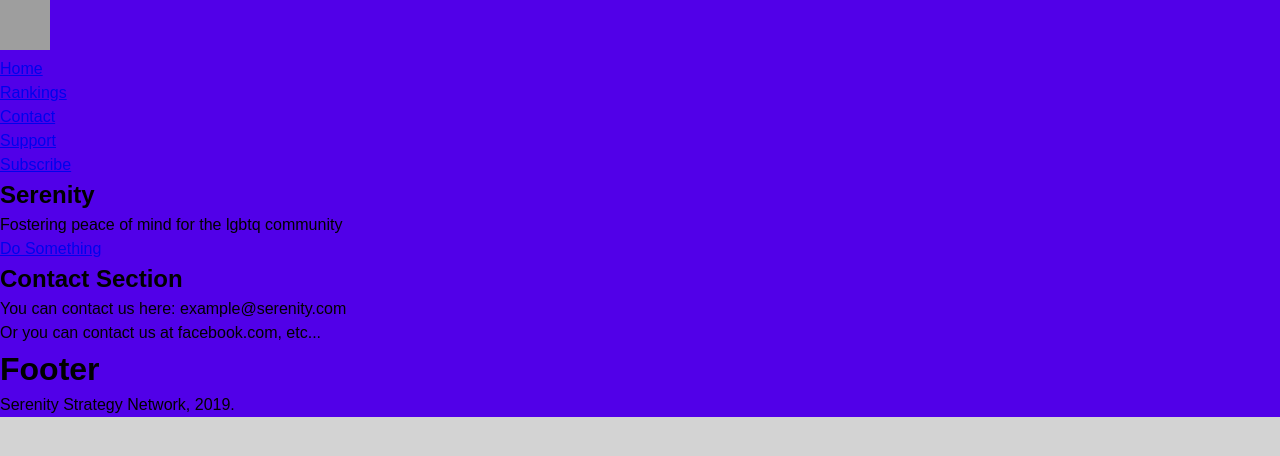
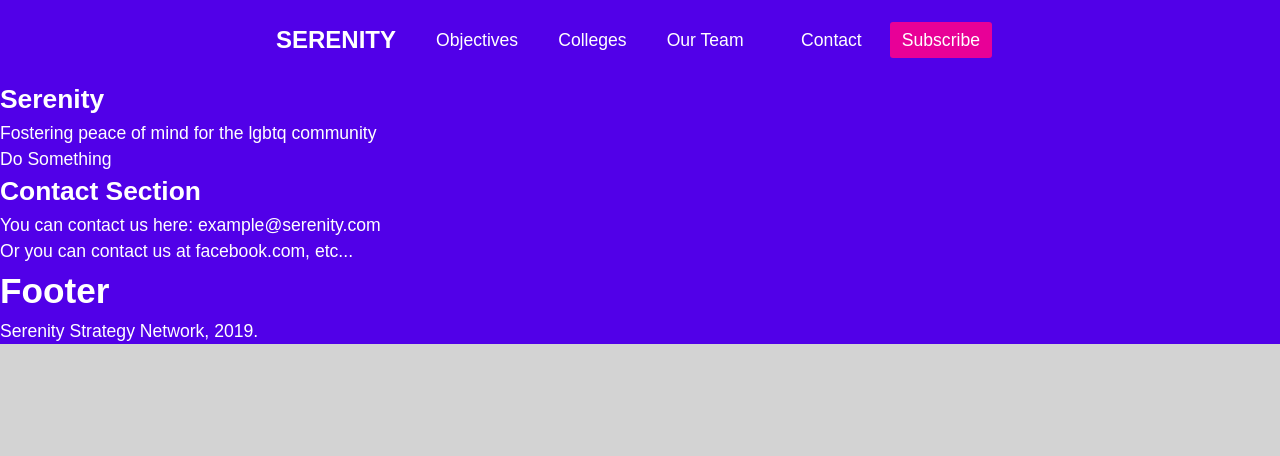
Before and after one commit to nstranquist/serenity-design, a plain HTML site: page index.html in a window 1280 px wide. Drawn offline with Linux system fonts and the light colour scheme; grey boxes are pictures that could not be loaded.

Commit message:
navbar finished for now

```diff
--- a/base.css
+++ b/base.css
@@ -35,8 +35,17 @@ html {
 body {
    font-family: sans-serif;
    line-height: 1.5;
+   font-size: 1.1rem;
    background: lightgray;
+   color: var(--white);
 }
 main {
    display: block;
 }
+ul {
+    list-style-type: none;
+}
+a {
+    text-decoration: none;
+    color: var(--white);
+}
--- a/css/nav.css
+++ b/css/nav.css
@@ -0,0 +1,57 @@
+.page-header {
+    height: 80px;
+}
+.navbar {
+    display: flex;
+    justify-content: space-between;
+    align-items: center;
+    height: 100%;
+    margin-left: 20%;
+    margin-right: 20%;
+    /*border-bottom: 1px solid var(--white);*/
+}
+.nav-list {
+    display: flex;
+    justify-content: center;
+    /*align-items: flex-end;*/
+    text-align: center;
+    height: 100%;
+}
+.nav-list li {
+    margin-left: .5rem;
+    margin-right: .5rem;
+}
+.nav-list li a {
+    line-height: 80px;
+    height: 100%;
+    padding-left: .75rem;
+    padding-right: .75rem;
+    padding-top: .5rem;
+    padding-bottom: .5rem;
+}
+.nav-list li a:hover {
+    border-bottom: 1px solid var(--white);
+    transition: .3s ease;
+}
+.logo {
+    font-weight: bold;
+    font-family: sans-serif;
+    font-size: 24px;
+}
+.logo:hover {
+    border-bottom: none;
+}
+.nav-btn {
+    background-color: var(--pink);
+    border-radius: 3px;
+    padding: .5rem .75rem !important;
+}
+.nav-btn:hover {
+    border-bottom: none !important;
+    background-color: var(--purple-highlight);
+}
+/* left-nav */
+.left-nav {}
+
+/* right-nav */
+.right-nav {}
--- a/index.html
+++ b/index.html
@@ -12,17 +12,15 @@
         <div class="page-layout">
             <header class="page-header">
                 <nav class="navbar">
-                    <div class="left-nav">
-                        <img src="https://placekitten.com/50/50" alt="logo" class="nav-logo" />
-                        <ul class="nav-list">
-                            <li><a href="#">Home</a></li>
-                            <li><a href="#">Rankings</a></li>
-                            <li><a href="#">Contact</a></li>
-                        </ul>
-                    </div>
-                    <ul class="nav-list right-nav">
-                        <li><a href="#">Support</a></li>
-                        <li><a class="btn nav-btn" href="#">Subscribe<a></li>
+                    <ul class="nav-list">
+                        <li><a href="#" class="logo">SERENITY</a></li>
+                        <li><a href="#">Objectives</a></li>
+                        <li><a href="#">Colleges</a></li>
+                        <li><a href="#">Our Team</a></li>
+                    </ul>
+                    <ul class="nav-list">
+                        <li><a href="#">Contact</a></li>
+                        <li><a class="nav-btn" href="#">Subscribe<a></li>
                     <ul>
                 </nav>
             </header>
```
